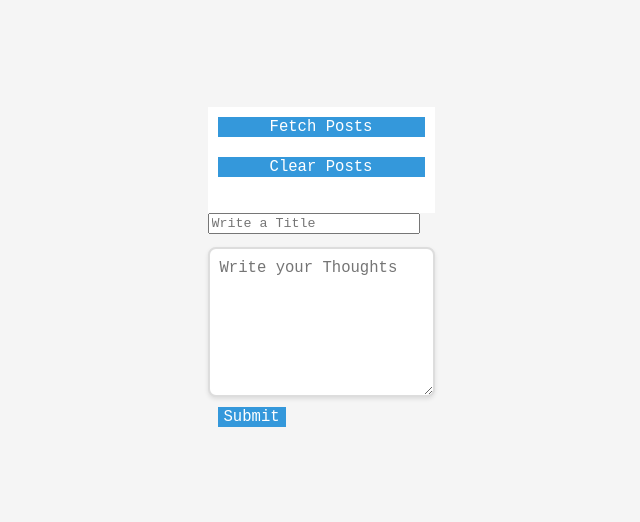
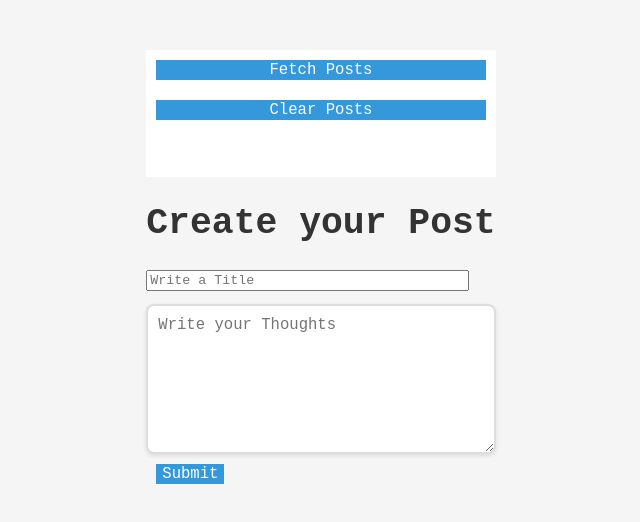
Before and after one commit to elguapo11/mongo-authentication, a React (Vite) app in the folder client/vite/: page / in a window 1280 px wide. Shown: the part 128-650 px from the top of the page, without its empty margins (319-959 px from the left). Built offline with nearby package versions, Linux system fonts and the light colour scheme.

Commit message:
better UI design

```diff
--- a/client/vite/src/createPosts.jsx
+++ b/client/vite/src/createPosts.jsx
@@ -23,6 +23,7 @@ function Create() {
   return (
     <form id='form' onSubmit={onSubmit}>
       <label htmlFor='title'></label>
+      <h1>Create your Post</h1>
       <input
         ref={titleRef}
         placeholder='Write a Title'
--- a/client/vite/src/getPosts.jsx
+++ b/client/vite/src/getPosts.jsx
@@ -50,6 +50,8 @@ function Posts() {
             >
               Delete Post
             </button>
+            <button>Edit</button>
+            <br></br>
           </div>
         ))
       ) : (
@@ -57,6 +59,7 @@ function Posts() {
         //It checks if posts is not null (indicating that the fetch operation has been performed) and the length is 0. If both conditions are true, it displays the message. Otherwise, it displays an empty string,
         //effectively hiding the message when there are posts.
       )}
+      <br></br>
     </div>
   );
 }
```
